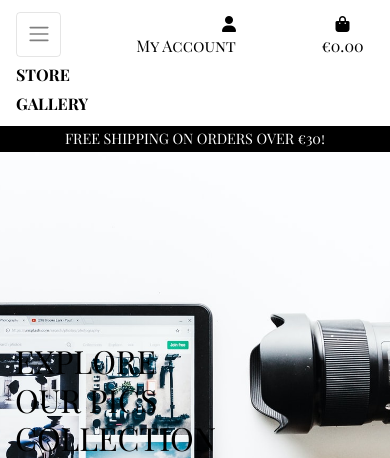
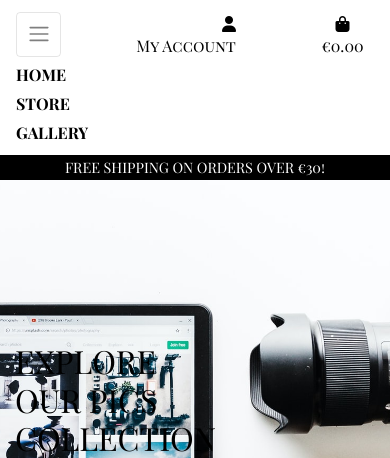
Before and after one commit to luizagit/Picturesque-MS4, a Django app: page / in a window 390 px wide, after a click that opens the changed part. Shown: the top 458 px of the page. Run offline with Django 3.2, Linux system fonts and the light colour scheme; some libraries are stand-ins or nearby versions.

Commit message:
added home to main-nav and login, registration refactoring

```diff
--- a/templates/includes/main-nav.html
+++ b/templates/includes/main-nav.html
@@ -1,5 +1,10 @@
 <div class="collapse navbar-collapse" id="main-nav">
     <ul class="navbar-nav w-auto mx-auto">
+        <li class="nav-item d-block d-md-none">
+            <a class="logo-font font-weight-bold nav-link text-black mr-5" href="{% url 'home' %}" id="home-link">
+                Home
+            </a>
+        </li>
         <li class="nav-item dropdown">
             <a class="logo-font font-weight-bold nav-link text-black mr-5" href="#" id="store-link" data-toggle="dropdown" aria-haspopup="true" aria-expanded="false">
                 Store
--- a/templates/includes/mobile-top-header.html
+++ b/templates/includes/mobile-top-header.html
@@ -10,7 +10,7 @@
             {% if request.user.is_superuser %}
                 <a href="{% url 'add_photo' %}" class="dropdown-item">Picturesque Management</a>
             {% endif %}
-            <a href="" class="dropdown-item">My Profile</a>
+            <a href="{% url 'user_profile' %}" class="dropdown-item">My Profile</a>
             <a href="{% url 'account_logout' %}" class="dropdown-item">Logout</a>
         {% else %}
             <a href="{% url 'account_signup' %}" class="dropdown-item">Register</a>
```
